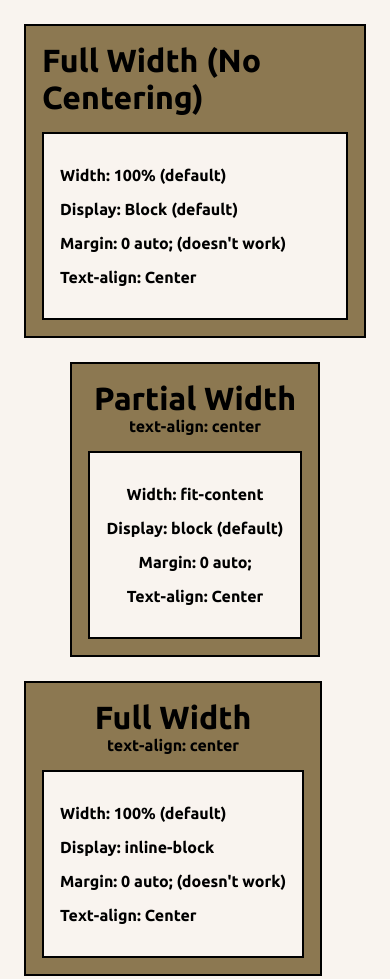
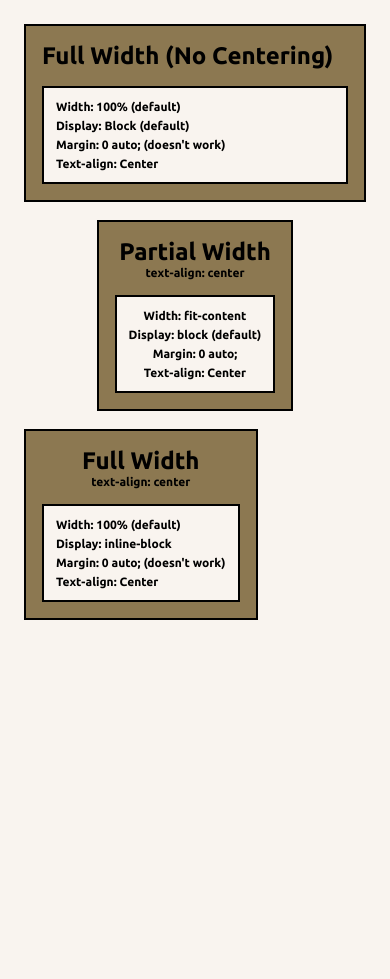
Before and after one commit to sagarEmn/marginWidthHeight, a website built with Vite: page index.html in a window 390 px wide. After the commit the page ends 844 px from the top, so only its background shows below. Built offline with nearby package versions, Linux system fonts and the light colour scheme.

Commit message:
Added proper box-padding, p-margin

```diff
--- a/style.css
+++ b/style.css
@@ -26,6 +26,7 @@ body {
   font-weight: 800;
   font-style: normal;
   color: var(--fc-heading);
+  font-size: 14px;
 
   /* dimensions, margins */
   max-width: 100%;
@@ -36,6 +37,10 @@ body {
 
 h1 {
   margin: 0;
+}
+
+p {
+  margin: 0.6rem 0;
 }
 
 .partial-width {
@@ -78,3 +83,15 @@ h1 {
 .partial-width .box {
   text-align: center;
 }
+
+@media screen and (max-width: 400px) {
+  body {
+    font-size: 0.75rem;
+  }
+  p {
+    margin: 0.5em;
+  }
+  .box {
+    padding: 0.5em;
+  }
+}
```
